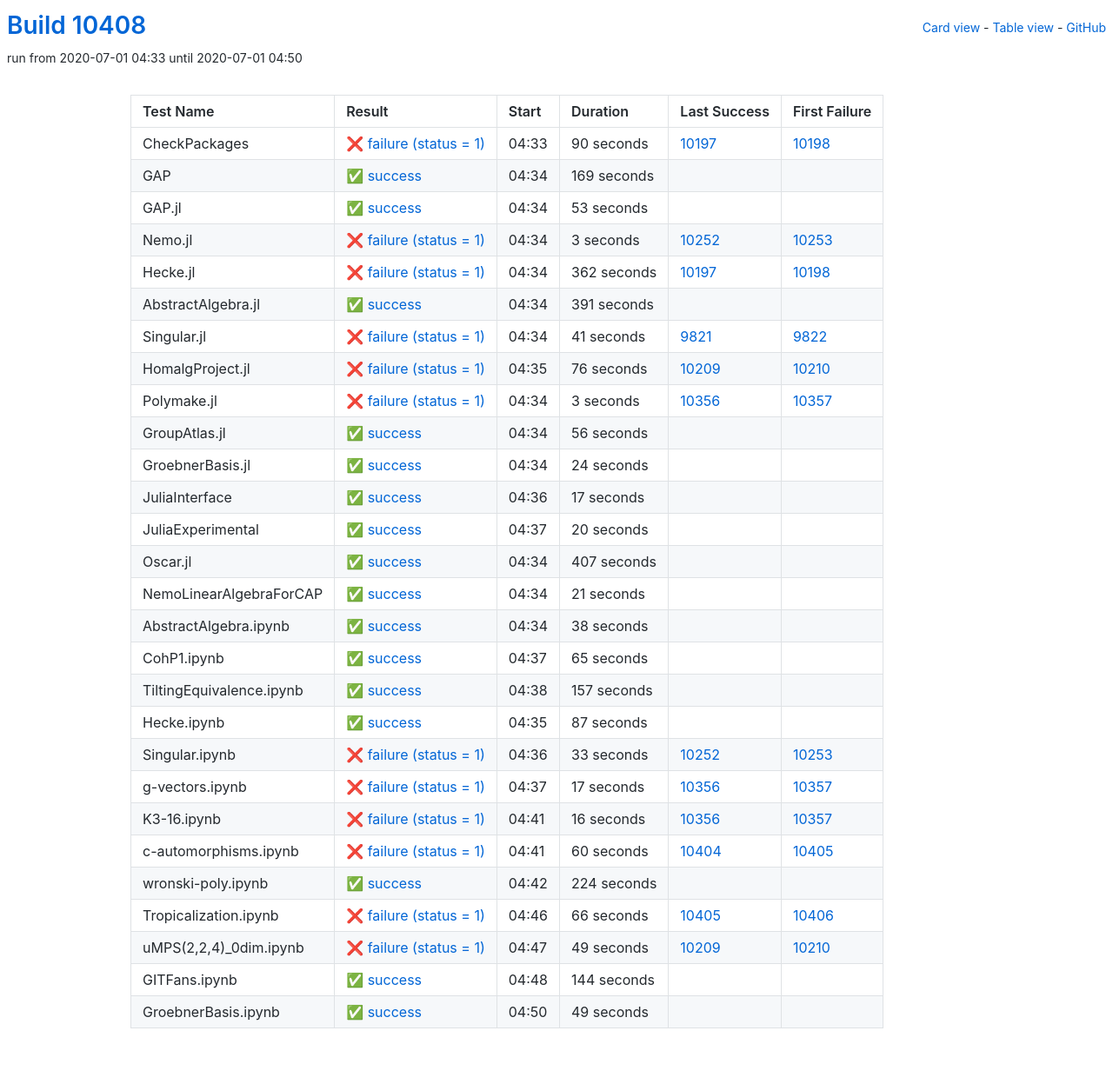
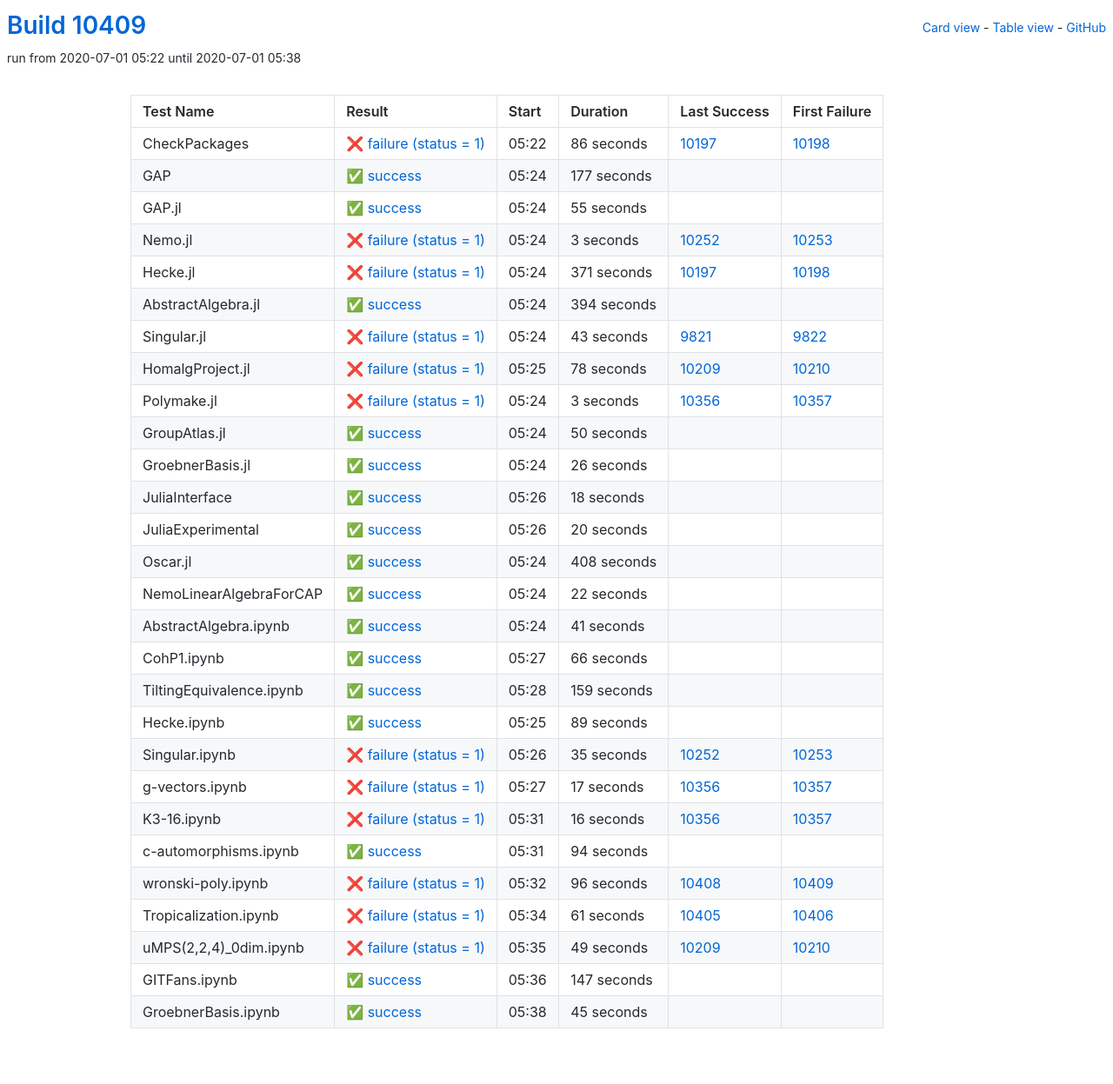
Before and after one commit to oscar-system/oscar-ci-status, a Jekyll site: the page built from table.html, in a window 1280 px wide. Shown: the whole page at 87% size. Built offline with Jekyll 4.4.1, drawn with Linux system fonts in a browser that asks for light colours.

Commit message:
Build #10409

```diff
--- a/_data/ci.yml
+++ b/_data/ci.yml
@@ -1,6 +1,6 @@
 ---
-build: 10408
-build_url: https://oscarci.mathematik.uni-kl.de/job/oscar/10408/
+build: 10409
+build_url: https://oscarci.mathematik.uni-kl.de/job/oscar/10409/
 job: oscar
 organization: oscar-system
 repo: oscar-ci-status
@@ -8,44 +8,44 @@
 tests:
 - name: CheckPackages
   id: checkpackages
-  log: https://oscarci.mathematik.uni-kl.de/job/oscar/10408/artifact/logs/build-10408/CheckPackages.log
-  start: 2020-07-01 04:33
+  log: https://oscarci.mathematik.uni-kl.de/job/oscar/10409/artifact/logs/build-10409/CheckPackages.log
+  start: 2020-07-01 05:22
   success: false
   exitcode: 1
   status: failure
-  duration: 90
+  duration: 86
   last_success: 10197
   last_success_url: https://oscarci.mathematik.uni-kl.de/job/oscar/10197/
   first_failure: 10198
   first_failure_url: https://oscarci.mathematik.uni-kl.de/job/oscar/10198/
 - name: GAP
   id: gap
-  log: https://oscarci.mathematik.uni-kl.de/job/oscar/10408/artifact/logs/build-10408/GAP.log
-  start: 2020-07-01 04:34
+  log: https://oscarci.mathematik.uni-kl.de/job/oscar/10409/artifact/logs/build-10409/GAP.log
+  start: 2020-07-01 05:24
   success: true
   exitcode: 0
   status: success
-  duration: 169
+  duration: 177
   last_success: false
   last_success_url:
   first_failure: false
   first_failure_url:
 - name: GAP.jl
   id: gap-jl
-  log: https://oscarci.mathematik.uni-kl.de/job/oscar/10408/artifact/logs/build-10408/GAP.jl.log
-  start: 2020-07-01 04:34
+  log: https://oscarci.mathematik.uni-kl.de/job/oscar/10409/artifact/logs/build-10409/GAP.jl.log
+  start: 2020-07-01 05:24
   success: true
   exitcode: 0
   status: success
-  duration: 53
+  duration: 55
   last_success: false
   last_success_url:
   first_failure: false
   first_failure_url:
 - name: Nemo.jl
   id: nemo-jl
-  log: https://oscarci.mathematik.uni-kl.de/job/oscar/10408/artifact/logs/build-10408/Nemo.jl.log
-  start: 2020-07-01 04:34
+  log: https://oscarci.mathematik.uni-kl.de/job/oscar/10409/artifact/logs/build-10409/Nemo.jl.log
+  start: 2020-07-01 05:24
   success: false
   exitcode: 1
   status: failure
@@ -56,56 +56,56 @@
   first_failure_url: https://oscarci.mathematik.uni-kl.de/job/oscar/10253/
 - name: Hecke.jl
   id: hecke-jl
-  log: https://oscarci.mathematik.uni-kl.de/job/oscar/10408/artifact/logs/build-10408/Hecke.jl.log
-  start: 2020-07-01 04:34
+  log: https://oscarci.mathematik.uni-kl.de/job/oscar/10409/artifact/logs/build-10409/Hecke.jl.log
+  start: 2020-07-01 05:24
   success: false
   exitcode: 1
   status: failure
-  duration: 362
+  duration: 371
   last_success: 10197
   last_success_url: https://oscarci.mathematik.uni-kl.de/job/oscar/10197/
   first_failure: 10198
   first_failure_url: https://oscarci.mathematik.uni-kl.de/job/oscar/10198/
 - name: AbstractAlgebra.jl
   id: abstractalgebra-jl
-  log: https://oscarci.mathematik.uni-kl.de/job/oscar/10408/artifact/logs/build-10408/AbstractAlgebra.jl.log
-  start: 2020-07-01 04:34
+  log: https://oscarci.mathematik.uni-kl.de/job/oscar/10409/artifact/logs/build-10409/AbstractAlgebra.jl.log
+  start: 2020-07-01 05:24
   success: true
   exitcode: 0
   status: success
-  duration: 391
+  duration: 394
   last_success: false
   last_success_url:
   first_failure: false
   first_failure_url:
 - name: Singular.jl
   id: singular-jl
-  log: https://oscarci.mathematik.uni-kl.de/job/oscar/10408/artifact/logs/build-10408/Singular.jl.log
-  start: 2020-07-01 04:34
+  log: https://oscarci.mathematik.uni-kl.de/job/oscar/10409/artifact/logs/build-10409/Singular.jl.log
+  start: 2020-07-01 05:24
   success: false
   exitcode: 1
   status: failure
-  duration: 41
+  duration: 43
   last_success: 9821
   last_success_url: https://oscarci.mathematik.uni-kl.de/job/oscar/9821/
   first_failure: 9822
   first_failure_url: https://oscarci.mathematik.uni-kl.de/job/oscar/9822/
 - name: HomalgProject.jl
   id: homalgproject-jl
-  log: https://oscarci.mathematik.uni-kl.de/job/oscar/10408/artifact/logs/build-10408/HomalgProject.jl.log
-  start: 2020-07-01 04:35
+  log: https://oscarci.mathematik.uni-kl.de/job/oscar/10409/artifact/logs/build-10409/HomalgProject.jl.log
+  start: 2020-07-01 05:25
   success: false
   exitcode: 1
   status: failure
-  duration: 76
+  duration: 78
   last_success: 10209
   last_success_url: https://oscarci.mathematik.uni-kl.de/job/oscar/10209/
   first_failure: 10210
   first_failure_url: https://oscarci.mathematik.uni-kl.de/job/oscar/10210/
 - name: Polymake.jl
   id: polymake-jl
-  log: https://oscarci.mathematik.uni-kl.de/job/oscar/10408/artifact/logs/build-10408/Polymake.jl.log
-  start: 2020-07-01 04:34
+  log: https://oscarci.mathematik.uni-kl.de/job/oscar/10409/artifact/logs/build-10409/Polymake.jl.log
+  start: 2020-07-01 05:24
   success: false
   exitcode: 1
   status: failure
@@ -116,44 +116,44 @@
   first_failure_url: https://oscarci.mathematik.uni-kl.de/job/oscar/10357/
 - name: GroupAtlas.jl
   id: groupatlas-jl
-  log: https://oscarci.mathematik.uni-kl.de/job/oscar/10408/artifact/logs/build-10408/GroupAtlas.jl.log
-  start: 2020-07-01 04:34
+  log: https://oscarci.mathematik.uni-kl.de/job/oscar/10409/artifact/logs/build-10409/GroupAtlas.jl.log
+  start: 2020-07-01 05:24
   success: true
   exitcode: 0
   status: success
-  duration: 56
+  duration: 50
   last_success: false
   last_success_url:
   first_failure: false
   first_failure_url:
 - name: GroebnerBasis.jl
   id: groebnerbasis-jl
-  log: https://oscarci.mathematik.uni-kl.de/job/oscar/10408/artifact/logs/build-10408/GroebnerBasis.jl.log
-  start: 2020-07-01 04:34
+  log: https://oscarci.mathematik.uni-kl.de/job/oscar/10409/artifact/logs/build-10409/GroebnerBasis.jl.log
+  start: 2020-07-01 05:24
   success: true
   exitcode: 0
   status: success
-  duration: 24
+  duration: 26
   last_success: false
   last_success_url:
   first_failure: false
   first_failure_url:
 - name: JuliaInterface
   id: juliainterface
-  log: https://oscarci.mathematik.uni-kl.de/job/oscar/10408/artifact/logs/build-10408/JuliaInterface.log
-  start: 2020-07-01 04:36
+  log: https://oscarci.mathematik.uni-kl.de/job/oscar/10409/artifact/logs/build-10409/JuliaInterface.log
+  start: 2020-07-01 05:26
   success: true
   exitcode: 0
   status: success
-  duration: 17
+  duration: 18
   last_success: false
   last_success_url:
   first_failure: false
   first_failure_url:
 - name: JuliaExperimental
   id: juliaexperimental
-  log: https://oscarci.mathematik.uni-kl.de/job/oscar/10408/artifact/logs/build-10408/JuliaExperimental.log
-  start: 2020-07-01 04:37
+  log: https://oscarci.mathematik.uni-kl.de/job/oscar/10409/artifact/logs/build-10409/JuliaExperimental.log
+  start: 2020-07-01 05:26
   success: true
   exitcode: 0
   status: success
@@ -164,92 +164,92 @@
   first_failure_url:
 - name: Oscar.jl
   id: oscar-jl
-  log: https://oscarci.mathematik.uni-kl.de/job/oscar/10408/artifact/logs/build-10408/Oscar.jl.log
-  start: 2020-07-01 04:34
+  log: https://oscarci.mathematik.uni-kl.de/job/oscar/10409/artifact/logs/build-10409/Oscar.jl.log
+  start: 2020-07-01 05:24
   success: true
   exitcode: 0
   status: success
-  duration: 407
+  duration: 408
   last_success: false
   last_success_url:
   first_failure: false
   first_failure_url:
 - name: NemoLinearAlgebraForCAP
   id: nemolinearalgebraforcap
-  log: https://oscarci.mathematik.uni-kl.de/job/oscar/10408/artifact/logs/build-10408/NemoLinearAlgebraForCAP.log
-  start: 2020-07-01 04:34
+  log: https://oscarci.mathematik.uni-kl.de/job/oscar/10409/artifact/logs/build-10409/NemoLinearAlgebraForCAP.log
+  start: 2020-07-01 05:24
   success: true
   exitcode: 0
   status: success
-  duration: 21
+  duration: 22
   last_success: false
   last_success_url:
   first_failure: false
   first_failure_url:
 - name: AbstractAlgebra.ipynb
   id: abstractalgebra-ipynb
-  log: https://oscarci.mathematik.uni-kl.de/job/oscar/10408/artifact/logs/build-10408/AbstractAlgebra.ipynb.log
-  start: 2020-07-01 04:34
+  log: https://oscarci.mathematik.uni-kl.de/job/oscar/10409/artifact/logs/build-10409/AbstractAlgebra.ipynb.log
+  start: 2020-07-01 05:24
   success: true
   exitcode: 0
   status: success
-  duration: 38
+  duration: 41
   last_success: false
   last_success_url:
   first_failure: false
   first_failure_url:
 - name: CohP1.ipynb
   id: cohp1-ipynb
-  log: https://oscarci.mathematik.uni-kl.de/job/oscar/10408/artifact/logs/build-10408/CohP1.ipynb.log
-  start: 2020-07-01 04:37
+  log: https://oscarci.mathematik.uni-kl.de/job/oscar/10409/artifact/logs/build-10409/CohP1.ipynb.log
+  start: 2020-07-01 05:27
   success: true
   exitcode: 0
   status: success
-  duration: 65
+  duration: 66
   last_success: false
   last_success_url:
   first_failure: false
   first_failure_url:
 - name: TiltingEquivalence.ipynb
   id: tiltingequivalence-ipynb
-  log: https://oscarci.mathematik.uni-kl.de/job/oscar/10408/artifact/logs/build-10408/TiltingEquivalence.ipynb.log
-  start: 2020-07-01 04:38
+  log: https://oscarci.mathematik.uni-kl.de/job/oscar/10409/artifact/logs/build-10409/TiltingEquivalence.ipynb.log
+  start: 2020-07-01 05:28
   success: true
   exitcode: 0
   status: success
-  duration: 157
+  duration: 159
   last_success: false
   last_success_url:
   first_failure: false
   first_failure_url:
 - name: Hecke.ipynb
   id: hecke-ipynb
-  log: https://oscarci.mathematik.uni-kl.de/job/oscar/10408/artifact/logs/build-10408/Hecke.ipynb.log
-  start: 2020-07-01 04:35
+  log: https://oscarci.mathematik.uni-kl.de/job/oscar/10409/artifact/logs/build-10409/Hecke.ipynb.log
+  start: 2020-07-01 05:25
   success: true
   exitcode: 0
   status: success
-  duration: 87
+  duration: 89
   last_success: false
   last_success_url:
   first_failure: false
   first_failure_url:
 - name: Singular.ipynb
   id: singular-ipynb
-  log: https://oscarci.mathematik.uni-kl.de/job/oscar/10408/artifact/logs/build-10408/Singular.ipynb.log
-  start: 2020-07-01 04:36
+  log: https://oscarci.mathematik.uni-kl.de/job/oscar/10409/artifact/logs/build-10409/Singular.ipynb.log
+  start: 2020-07-01 05:26
   success: false
   exitcode: 1
   status: failure
-  duration: 33
+  duration: 35
   last_success: 10252
   last_success_url: https://oscarci.mathematik.uni-kl.de/job/oscar/10252/
   first_failure: 10253
   first_failure_url: https://oscarci.mathematik.uni-kl.de/job/oscar/10253/
 - name: g-vectors.ipynb
   id: g-vectors-ipynb
-  log: https://oscarci.mathematik.uni-kl.de/job/oscar/10408/artifact/logs/build-10408/g-vectors.ipynb.log
-  start: 2020-07-01 04:37
+  log: https://oscarci.mathematik.uni-kl.de/job/oscar/10409/artifact/logs/build-10409/g-vectors.ipynb.log
+  start: 2020-07-01 05:27
   success: false
   exitcode: 1
   status: failure
@@ -260,8 +260,8 @@
   first_failure_url: https://oscarci.mathematik.uni-kl.de/job/oscar/10357/
 - name: K3-16.ipynb
   id: k3-16-ipynb
-  log: https://oscarci.mathematik.uni-kl.de/job/oscar/10408/artifact/logs/build-10408/K3-16.ipynb.log
-  start: 2020-07-01 04:41
+  log: https://oscarci.mathematik.uni-kl.de/job/oscar/10409/artifact/logs/build-10409/K3-16.ipynb.log
+  start: 2020-07-01 05:31
   success: false
   exitcode: 1
   status: failure
@@ -272,44 +272,44 @@
   first_failure_url: https://oscarci.mathematik.uni-kl.de/job/oscar/10357/
 - name: c-automorphisms.ipynb
   id: c-automorphisms-ipynb
-  log: https://oscarci.mathematik.uni-kl.de/job/oscar/10408/artifact/logs/build-10408/c-automorphisms.ipynb.log
-  start: 2020-07-01 04:41
-  success: false
-  exitcode: 1
-  status: failure
-  duration: 60
-  last_success: 10404
-  last_success_url: https://oscarci.mathematik.uni-kl.de/job/oscar/10404/
-  first_failure: 10405
-  first_failure_url: https://oscarci.mathematik.uni-kl.de/job/oscar/10405/
-- name: wronski-poly.ipynb
-  id: wronski-poly-ipynb
-  log: https://oscarci.mathematik.uni-kl.de/job/oscar/10408/artifact/logs/build-10408/wronski-poly.ipynb.log
-  start: 2020-07-01 04:42
+  log: https://oscarci.mathematik.uni-kl.de/job/oscar/10409/artifact/logs/build-10409/c-automorphisms.ipynb.log
+  start: 2020-07-01 05:31
   success: true
   exitcode: 0
   status: success
-  duration: 224
+  duration: 94
   last_success: false
   last_success_url:
   first_failure: false
   first_failure_url:
-- name: Tropicalization.ipynb
-  id: tropicalization-ipynb
-  log: https://oscarci.mathematik.uni-kl.de/job/oscar/10408/artifact/logs/build-10408/Tropicalization.ipynb.log
-  start: 2020-07-01 04:46
+- name: wronski-poly.ipynb
+  id: wronski-poly-ipynb
+  log: https://oscarci.mathematik.uni-kl.de/job/oscar/10409/artifact/logs/build-10409/wronski-poly.ipynb.log
+  start: 2020-07-01 05:32
   success: false
   exitcode: 1
   status: failure
-  duration: 66
+  duration: 96
+  last_success: 10408
+  last_success_url: https://oscarci.mathematik.uni-kl.de/job/oscar/10408/
+  first_failure: 10409
+  first_failure_url: https://oscarci.mathematik.uni-kl.de/job/oscar/10409/
+- name: Tropicalization.ipynb
+  id: tropicalization-ipynb
+  log: https://oscarci.mathematik.uni-kl.de/job/oscar/10409/artifact/logs/build-10409/Tropicalization.ipynb.log
+  start: 2020-07-01 05:34
+  success: false
+  exitcode: 1
+  status: failure
+  duration: 61
   last_success: 10405
   last_success_url: https://oscarci.mathematik.uni-kl.de/job/oscar/10405/
   first_failure: 10406
   first_failure_url: https://oscarci.mathematik.uni-kl.de/job/oscar/10406/
 - name: uMPS(2,2,4)_0dim.ipynb
   id: umps-2-2-4-0dim-ipynb
-  log: https://oscarci.mathematik.uni-kl.de/job/oscar/10408/artifact/logs/build-10408/uMPS-2-2-4-_0dim.ipynb.log
-  start: 2020-07-01 04:47
+  log: https://oscarci.mathematik.uni-kl.de/job/oscar/10409/artifact/logs/build-10409/uMPS-2-2-4-_0dim.ipynb.log
+  start: 2020-07-01 05:35
   success: false
   exitcode: 1
   status: failure
@@ -320,24 +320,24 @@
   first_failure_url: https://oscarci.mathematik.uni-kl.de/job/oscar/10210/
 - name: GITFans.ipynb
   id: gitfans-ipynb
-  log: https://oscarci.mathematik.uni-kl.de/job/oscar/10408/artifact/logs/build-10408/GITFans.ipynb.log
-  start: 2020-07-01 04:48
+  log: https://oscarci.mathematik.uni-kl.de/job/oscar/10409/artifact/logs/build-10409/GITFans.ipynb.log
+  start: 2020-07-01 05:36
   success: true
   exitcode: 0
   status: success
-  duration: 144
+  duration: 147
   last_success: false
   last_success_url:
   first_failure: false
   first_failure_url:
 - name: GroebnerBasis.ipynb
   id: groebnerbasis-ipynb
-  log: https://oscarci.mathematik.uni-kl.de/job/oscar/10408/artifact/logs/build-10408/GroebnerBasis.ipynb.log
-  start: 2020-07-01 04:50
+  log: https://oscarci.mathematik.uni-kl.de/job/oscar/10409/artifact/logs/build-10409/GroebnerBasis.ipynb.log
+  start: 2020-07-01 05:38
   success: true
   exitcode: 0
   status: success
-  duration: 49
+  duration: 45
   last_success: false
   last_success_url:
   first_failure: false
```
Also changed, not shown: README.md.
